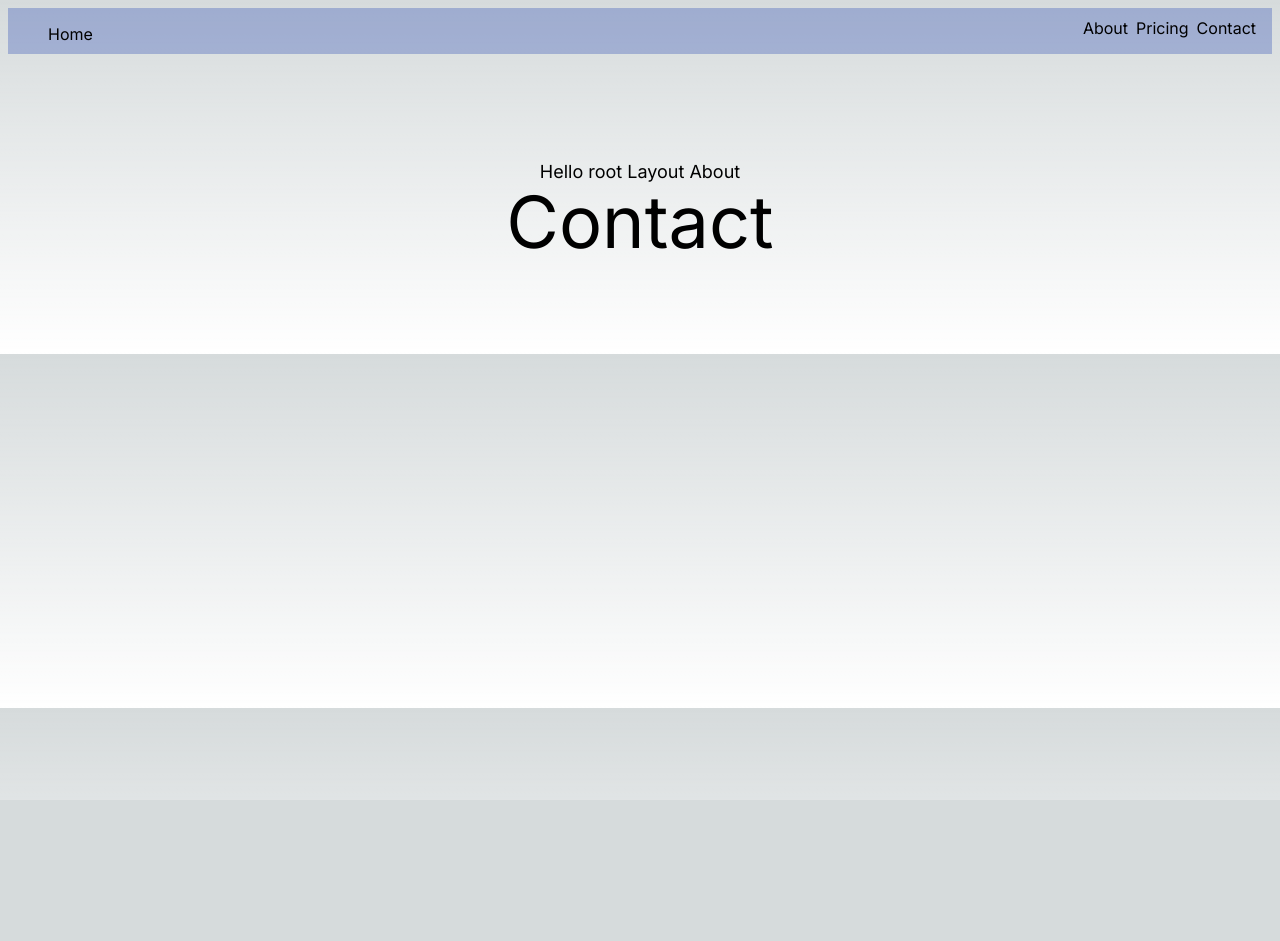
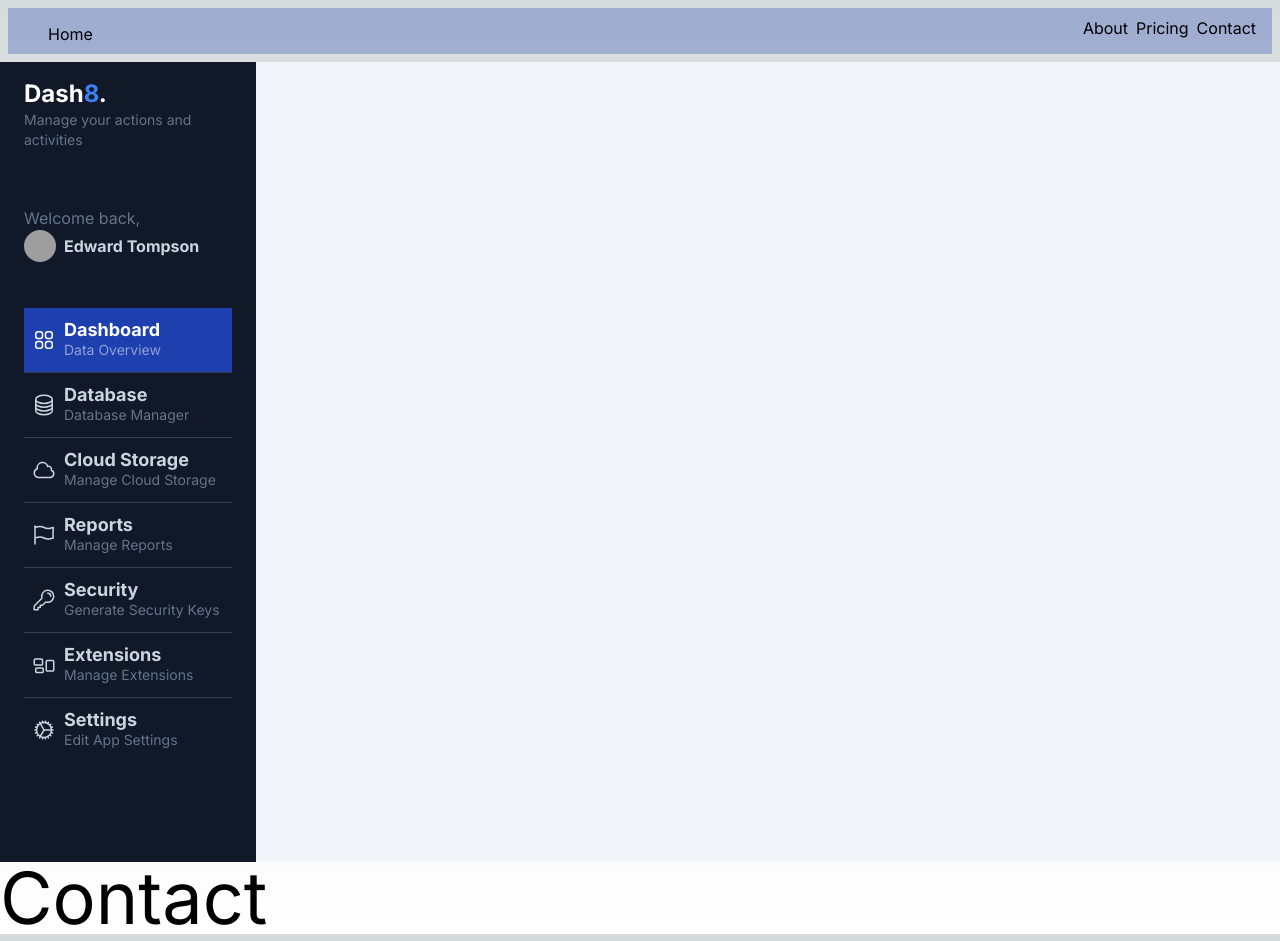
Before and after one commit to NarelaCamara/next, a Next.js app: page /contact in a window 1280 px wide. Before the commit the page ends 800 px from the top, so only its background shows below. Built offline with nearby package versions, Linux system fonts and the light colour scheme; grey boxes are pictures that could not be loaded; some icons are missing.

Commit message:
feat: change dashboard

```diff
--- a/app/(general)/layout.tsx
+++ b/app/(general)/layout.tsx
@@ -8,10 +8,230 @@
 	return (
 		<>
 			<NavBar />
-			<main className='flex flex-col items-center p-24'>
-				<span className='text-lg'>Hello root Layout About</span>
-				{children}
-			</main>
+
+			<div className='bg-slate-100 overflow-y-scroll w-screen h-screen antialiased text-slate-300 selection:bg-blue-600 selection:text-white'>
+				<div className='flex flex-col relative w-screen'>
+					<div
+						id='menu'
+						className='bg-gray-900 min-h-screen z-10 text-slate-300 w-64 fixed left-0 h-screen overflow-y-scroll'>
+						<div id='logo' className='my-4 px-6'>
+							<h1 className='text-lg md:text-2xl font-bold text-white'>
+								Dash<span className='text-blue-500'>8</span>.
+							</h1>
+							<p className='text-slate-500 text-sm'>
+								Manage your actions and activities
+							</p>
+						</div>
+						<div id='profile' className='px-6 py-10'>
+							<p className='text-slate-500'>Welcome back,</p>
+							<a href='#' className='inline-flex space-x-2 items-center'>
+								<span>
+									<img
+										className='rounded-full w-8 h-8'
+										src='https://images.unsplash.com/photo-1542909168-82c3e7fdca5c?ixlib=rb-4.0.3&ixid=MnwxMjA3fDB8MHxwaG90by1wYWdlfHx8fGVufDB8fHx8&auto=format&fit=crop&w=128&q=80'
+										alt=''
+									/>
+								</span>
+								<span className='text-sm md:text-base font-bold'>
+									Edward Tompson
+								</span>
+							</a>
+						</div>
+						<div id='nav' className='w-full px-6'>
+							<a
+								href='#'
+								className='w-full px-2 inline-flex space-x-2 items-center border-b border-slate-700 py-3 bg-blue-800 hover:bg-white/5 transition ease-linear duration-150'>
+								<div>
+									<svg
+										xmlns='http://www.w3.org/2000/svg'
+										fill='none'
+										viewBox='0 0 24 24'
+										strokeWidth='1.5'
+										stroke='currentColor'
+										className='w-6 h-6 text-white'>
+										<path
+											strokeLinecap='round'
+											strokeLinejoin='round'
+											d='M3.75 6A2.25 2.25 0 016 3.75h2.25A2.25 2.25 0 0110.5 6v2.25a2.25 2.25 0 01-2.25 2.25H6a2.25 2.25 0 01-2.25-2.25V6zM3.75 15.75A2.25 2.25 0 016 13.5h2.25a2.25 2.25 0 012.25 2.25V18a2.25 2.25 0 01-2.25 2.25H6A2.25 2.25 0 013.75 18v-2.25zM13.5 6a2.25 2.25 0 012.25-2.25H18A2.25 2.25 0 0120.25 6v2.25A2.25 2.25 0 0118 10.5h-2.25a2.25 2.25 0 01-2.25-2.25V6zM13.5 15.75a2.25 2.25 0 012.25-2.25H18a2.25 2.25 0 012.25 2.25V18A2.25 2.25 0 0118 20.25h-2.25A2.25 2.25 0 0113.5 18v-2.25z'
+										/>
+									</svg>
+								</div>
+								<div className='flex flex-col'>
+									<span className='text-lg font-bold leading-5 text-white'>
+										Dashboard
+									</span>
+									<span className='text-sm text-white/50 hidden md:block'>
+										Data Overview
+									</span>
+								</div>
+							</a>
+							<a
+								href='#'
+								className='w-full px-2 inline-flex space-x-2 items-center border-b border-slate-700 py-3 hover:bg-white/5 transition ease-linear duration-150'>
+								<div>
+									<svg
+										xmlns='http://www.w3.org/2000/svg'
+										fill='none'
+										viewBox='0 0 24 24'
+										strokeWidth='1.5'
+										stroke='currentColor'
+										className='w-6 h-6'>
+										<path
+											strokeLinecap='round'
+											strokeLinejoin='round'
+											d='M20.25 6.375c0 2.278-3.694 4.125-8.25 4.125S3.75 8.653 3.75 6.375m16.5 0c0-2.278-3.694-4.125-8.25-4.125S3.75 4.097 3.75 6.375m16.5 0v11.25c0 2.278-3.694 4.125-8.25 4.125s-8.25-1.847-8.25-4.125V6.375m16.5 0v3.75m-16.5-3.75v3.75m16.5 0v3.75C20.25 16.153 16.556 18 12 18s-8.25-1.847-8.25-4.125v-3.75m16.5 0c0 2.278-3.694 4.125-8.25 4.125s-8.25-1.847-8.25-4.125'
+										/>
+									</svg>
+								</div>
+								<div className='flex flex-col'>
+									<span className='text-lg text-slate-300 font-bold leading-5'>
+										Database
+									</span>
+									<span className='text-sm text-slate-500 hidden md:block'>
+										Database Manager
+									</span>
+								</div>
+							</a>
+							<a
+								href='#'
+								className='w-full px-2 inline-flex space-x-2 items-center border-b border-slate-700 py-3 hover:bg-white/5 transition ease-linear duration-150'>
+								<div>
+									<svg
+										xmlns='http://www.w3.org/2000/svg'
+										fill='none'
+										viewBox='0 0 24 24'
+										strokeWidth='1.5'
+										stroke='currentColor'
+										className='w-6 h-6'>
+										<path
+											strokeLinecap='round'
+											strokeLinejoin='round'
+											d='M2.25 15a4.5 4.5 0 004.5 4.5H18a3.75 3.75 0 001.332-7.257 3 3 0 00-3.758-3.848 5.25 5.25 0 00-10.233 2.33A4.502 4.502 0 002.25 15z'
+										/>
+									</svg>
+								</div>
+								<div className='flex flex-col'>
+									<span className='text-lg text-slate-300 font-bold leading-5'>
+										Cloud Storage
+									</span>
+									<span className='text-sm text-slate-500 hidden md:block'>
+										Manage Cloud Storage
+									</span>
+								</div>
+							</a>
+							<a
+								href='#'
+								className='w-full px-2 inline-flex space-x-2 items-center border-b border-slate-700 py-3 hover:bg-white/5 transition ease-linear duration-150'>
+								<div>
+									<svg
+										xmlns='http://www.w3.org/2000/svg'
+										fill='none'
+										viewBox='0 0 24 24'
+										strokeWidth='1.5'
+										stroke='currentColor'
+										className='w-6 h-6'>
+										<path
+											strokeLinecap='round'
+											strokeLinejoin='round'
+											d='M3 3v1.5M3 21v-6m0 0l2.77-.693a9 9 0 016.208.682l.108.054a9 9 0 006.086.71l3.114-.732a48.524 48.524 0 01-.005-10.499l-3.11.732a9 9 0 01-6.085-.711l-.108-.054a9 9 0 00-6.208-.682L3 4.5M3 15V4.5'
+										/>
+									</svg>
+								</div>
+								<div className='flex flex-col'>
+									<span className='text-lg text-slate-300 font-bold leading-5'>
+										Reports
+									</span>
+									<span className='text-sm text-slate-500 hidden md:block'>
+										Manage Reports
+									</span>
+								</div>
+							</a>
+							<a
+								href='#'
+								className='w-full px-2 inline-flex space-x-2 items-center border-b border-slate-700 py-3 hover:bg-white/5 transition ease-linear duration-150'>
+								<div>
+									<svg
+										xmlns='http://www.w3.org/2000/svg'
+										fill='none'
+										viewBox='0 0 24 24'
+										strokeWidth='1.5'
+										stroke='currentColor'
+										className='w-6 h-6'>
+										<path
+											strokeLinecap='round'
+											strokeLinejoin='round'
+											d='M15.75 5.25a3 3 0 013 3m3 0a6 6 0 01-7.029 5.912c-.563-.097-1.159.026-1.563.43L10.5 17.25H8.25v2.25H6v2.25H2.25v-2.818c0-.597.237-1.17.659-1.591l6.499-6.499c.404-.404.527-1 .43-1.563A6 6 0 1121.75 8.25z'
+										/>
+									</svg>
+								</div>
+								<div className='flex flex-col'>
+									<span className='text-lg text-slate-300 font-bold leading-5'>
+										Security
+									</span>
+									<span className='text-sm text-slate-500 hidden md:block'>
+										Generate Security Keys
+									</span>
+								</div>
+							</a>
+							<a
+								href='#'
+								className='w-full px-2 inline-flex space-x-2 items-center border-b border-slate-700 py-3 hover:bg-white/5 transition ease-linear duration-150'>
+								<div>
+									<svg
+										xmlns='http://www.w3.org/2000/svg'
+										fill='none'
+										viewBox='0 0 24 24'
+										strokeWidth='1.5'
+										stroke='currentColor'
+										className='w-6 h-6'>
+										<path
+											strokeLinecap='round'
+											strokeLinejoin='round'
+											d='M2.25 7.125C2.25 6.504 2.754 6 3.375 6h6c.621 0 1.125.504 1.125 1.125v3.75c0 .621-.504 1.125-1.125 1.125h-6a1.125 1.125 0 01-1.125-1.125v-3.75zM14.25 8.625c0-.621.504-1.125 1.125-1.125h5.25c.621 0 1.125.504 1.125 1.125v8.25c0 .621-.504 1.125-1.125 1.125h-5.25a1.125 1.125 0 01-1.125-1.125v-8.25zM3.75 16.125c0-.621.504-1.125 1.125-1.125h5.25c.621 0 1.125.504 1.125 1.125v2.25c0 .621-.504 1.125-1.125 1.125h-5.25a1.125 1.125 0 01-1.125-1.125v-2.25z'
+										/>
+									</svg>
+								</div>
+								<div className='flex flex-col'>
+									<span className='text-lg text-slate-300 font-bold leading-5'>
+										Extensions
+									</span>
+									<span className='text-sm text-slate-500 hidden md:block'>
+										Manage Extensions
+									</span>
+								</div>
+							</a>
+							<a
+								href='#'
+								className='w-full px-2 inline-flex space-x-2 items-center py-3 hover:bg-white/5 transition ease-linear duration-150'>
+								<div>
+									<svg
+										xmlns='http://www.w3.org/2000/svg'
+										fill='none'
+										viewBox='0 0 24 24'
+										strokeWidth='1.5'
+										stroke='currentColor'
+										className='w-6 h-6'>
+										<path
+											strokeLinecap='round'
+											strokeLinejoin='round'
+											d='M4.5 12a7.5 7.5 0 0015 0m-15 0a7.5 7.5 0 1115 0m-15 0H3m16.5 0H21m-1.5 0H12m-8.457 3.077l1.41-.513m14.095-5.13l1.41-.513M5.106 17.785l1.15-.964m11.49-9.642l1.149-.964M7.501 19.795l.75-1.3m7.5-12.99l.75-1.3m-6.063 16.658l.26-1.477m2.605-14.772l.26-1.477m0 17.726l-.26-1.477M10.698 4.614l-.26-1.477M16.5 19.794l-.75-1.299M7.5 4.205L12 12m6.894 5.785l-1.149-.964M6.256 7.178l-1.15-.964m15.352 8.864l-1.41-.513M4.954 9.435l-1.41-.514M12.002 12l-3.75 6.495'
+										/>
+									</svg>
+								</div>
+								<div className='flex flex-col'>
+									<span className='text-lg text-slate-300 font-bold leading-5'>
+										Settings
+									</span>
+									<span className='text-sm text-slate-500 hidden md:block'>
+										Edit App Settings
+									</span>
+								</div>
+							</a>
+						</div>
+					</div>
+				</div>
+			</div>
+			{children}
 		</>
 	);
 }
```
